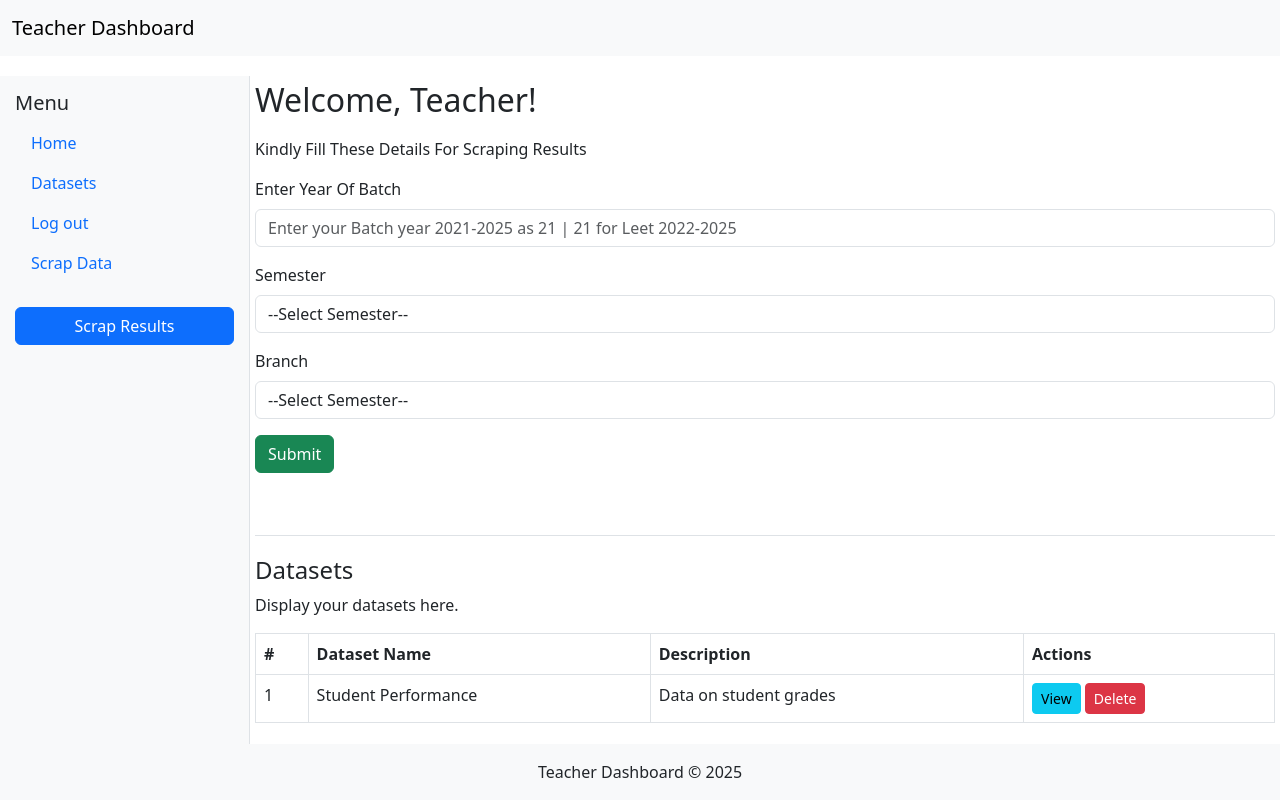
After one commit to priyans877/Project_Y, a Django app: page /data/ in a window 1280 px wide. The commit adds this page. Run offline with Django 5.2, Linux system fonts and the light colour scheme; a user stored in the database is signed in; parts of the project's set-up code (start-up, migrations or seed data) failed here and were passed over.

Commit message:
Updated Urls for all Apps

```diff
--- a/Main/settings.py
+++ b/Main/settings.py
@@ -43,6 +43,7 @@
     'data.apps.DataConfig',
     'home.apps.HomeConfig',
     'rest_framework',
+    'account',
 ]
 
 MIDDLEWARE = [
--- a/Main/urls.py
+++ b/Main/urls.py
@@ -23,9 +23,8 @@
 urlpatterns = [
     path('admin/', admin.site.urls),
     path('', include('home.urls')),
+    path("auth/", include('account.urls'), name="auth"),
     path("data/", include('data.urls'), name="data"),
-    # path('api/', include('api.urls'), name = 'data'),
-    path("auth/", include('account.urls'), name="auth"),
     path("scrap/", include('scrap.urls'), name="scrap"),
 ]
 
--- a/account/urls.py
+++ b/account/urls.py
@@ -1,12 +1,13 @@
 from django.contrib import admin
 from django.urls import path
-import views
 from django.conf import settings
+from . import views
 from django.conf.urls.static import static
 
 
 
 urlpatterns = [
+
     path('register/', views.register_page, name="register"),
     path('login/', views.login_page , name="login"),
     path('logout/', views.logout_page , name="logout"),
--- a/data/urls.py
+++ b/data/urls.py
@@ -6,7 +6,5 @@
 
 urlpatterns = [
     path('', views.get_data , name="get_data"),
-    path('register/', views.register_page, name="register"),
-    path('login/', views.login_page , name="login"),
-    path('logout/', views.logout_page , name="logout"),
+
 ]
--- a/data/views.py
+++ b/data/views.py
@@ -1,146 +1,19 @@
-from rest_framework.decorators import api_view
 from rest_framework.response import Response
 from scrap.models import result
 from .serializers import resultSerializer
-import xlsxwriter
 from django.shortcuts import render , redirect
 from .models import excle_model , excle_model2
 from django.contrib.auth.models import User
-from django.contrib.auth import login, authenticate , logout
 from django.contrib import messages
 from django.contrib.auth.decorators import login_required
-import xlsxwriter
-from io import BytesIO
-from django.core.files.base import ContentFile
-import json
 from django.http import FileResponse
 import os
 from django.conf import settings
+from .utils.extractor import *
 
 
 # Create your views here.
 
-def excle_convertor(data, customer):
-    # Create an in-memory bytes buffer
-    buffer = BytesIO()
-
-    workbook = xlsxwriter.Workbook(buffer, {'in_memory': True})
-    worksheet = workbook.add_worksheet('Results')
-
-    with open('temp.txt' , 'w') as da:
-        da.write(f"{data}")
-
-
-    # Define formats
-    header_format = workbook.add_format({
-        'bold': True,
-        'align': 'center',
-        'valign': 'vcenter',
-        'bg_color': '#D3D3D3',
-        'border': 1
-    })
-
-    major_header_format = workbook.add_format({
-        'bold': True,
-        'align': 'center',
-        'valign': 'vcenter',
-        'bg_color': '#A9A9A9',
-        'border': 1
-    })
-
-    cell_format = workbook.add_format({
-        'align': 'center',
-        'valign': 'vcenter',
-        'border': 1
-    })
-
-    # List of subjects
-    subject_code = list(data[0]["result_s"].keys())
-    subjects_name = data[0]['result_s'].values()
-    sub_name = list(subject_name.get("Subject Name") for subject_name in subjects_name)
-    sub_details = {i: {'code': subject_code[i], 'name': sub_name[i]} for i in range(len(subject_code))}
-    subjects = list(data[0]["result_s"].keys())
-
-    # Write static headers
-    worksheet.merge_range('A1:A3', 'Roll No.', header_format)
-    worksheet.merge_range('B1:B3', 'Student Name', header_format)
-
-    # Write subject headers
-    current_col = 2
-    for j in sub_details:
-        start_col = xlsxwriter.utility.xl_col_to_name(current_col)
-        end_col = xlsxwriter.utility.xl_col_to_name(current_col + 3)
-
-        worksheet.merge_range(f'{start_col}1:{end_col}1', sub_details[j]['code'], major_header_format)
-        worksheet.merge_range(f'{start_col}2:{end_col}2', sub_details[j]['name'], major_header_format)
-
-        sub_headers = ['Theory', 'Sessional', 'Practical', 'Total']
-        for i, sub_header in enumerate(sub_headers):
-            worksheet.write(2, current_col + i, sub_header, header_format)
-
-        current_col += 4
-
-    # Write student data
-    row = 3
-    for student in data:
-        # Write student info
-        worksheet.write(row, 0, student["roll_no"], cell_format)
-        worksheet.write(row, 1, student["s_name"], cell_format)
-        print(student["roll_no"])
-        print(student["s_name"])
-        print("-===---===================================")
-
-        #Write subject marks
-        col = 2
-        for subject in subjects:
-
-            if subject in student["result_s"]:
-                if type(student["result_s"]) == str:
-                    try:
-                        temp_data = json.loads(student["result_s"])
-                        temp_data = json.loads(temp_data)
-                        print("Try completed")
-                    except:
-                        temp_data = json.loads(student["result_s"])
-
-                    marks =  temp_data[subject]
-                    worksheet.write(row, col, marks["Theory"], cell_format)
-                    worksheet.write(row, col + 1, marks["Sessional"], cell_format)
-                    worksheet.write(row, col + 2, marks["Practical"], cell_format)
-                    worksheet.write(row, col + 3, marks["Total Marks"], cell_format)
-
-                else:
-                    marks =  student["result_s"][subject]
-                    worksheet.write(row, col, marks["Theory"], cell_format)
-                    worksheet.write(row, col + 1, marks["Sessional"], cell_format)
-                    worksheet.write(row, col + 2, marks["Practical"], cell_format)
-                    worksheet.write(row, col + 3, marks["Total Marks"], cell_format)
-
-            else:
-                # Fill with empty cells if subject data not available
-                worksheet.write(row, col, "", cell_format)
-                worksheet.write(row, col + 1, "", cell_format)
-                worksheet.write(row, col + 2, "", cell_format)
-                worksheet.write(row, col + 3, "", cell_format)
-            col += 4
-        row += 1
-
-    worksheet.set_column('A:A', 15)
-    worksheet.set_column('B:B', 30)
-    worksheet.set_column('C:Z', 12)
-    worksheet.set_row(0, 30)
-    worksheet.set_row(1, 30)
-    worksheet.set_row(2, 30)
-
-    workbook.close()
-
-    buffer.seek(0)
-
-    # Create a Django model instance and save the file
-    excel_file = excle_model(user=customer)
-    excel_file.file.save('result_sheet2.xlsx', ContentFile(buffer.read()))
-    buffer.close()
-    print("Excel file created and saved to database successfully!")
 
 
 @login_required(login_url='login')
@@ -152,10 +25,23 @@
 
 @login_required(login_url='login')
 def get_data(request):
-    course = result.objects.filter(category = "cse_aiml_21_06")
-    serializer = resultSerializer(course, many=True)
+    if request.method == "POST":
+        branch = request.POST['branch']
+        year = request.POST['year']
+        semester = request.POST['semester']
 
-    filtered_data = serializer.data
-    excle_convertor(filtered_data , request.user)
+        category = '_'.join([f'{branch}',f'{year}',f'{semester}'])
+        print(category)
 
-    return render(request , "")
+        course = result.objects.filter(user_id = request.user , category = category)
+
+        if course.exists():
+            print(course)
+            # serializer = resultSerializer(course, many=True)
+
+            # filtered_data = serializer.data
+            # excle_convertor(filtered_data , request.user)
+        else:
+            messages.error(request , "Data Not Exit, Kindly Scrap That Data")
+
+    return render(request , 'data/data_home.html')
--- a/home/urls.py
+++ b/home/urls.py
@@ -4,5 +4,5 @@
 
 
 urlpatterns = [
-    path('home/', views.home , name="home"),
+    path('', views.home , name="home"),
 ]
--- a/templates/account/login.html
+++ b/templates/account/login.html
@@ -151,7 +151,7 @@
       <button type="submit" class="btn btn-login">Login</button>
     </form>
     <div class="mystical-text">
-      Don't have an account? <a href="/data/register/">Sign Up</a>
+      Don't have an account? <a href="/auth/register/">Sign Up</a>
     </div>
 </div>
 
--- /dev/null
+++ b/templates/data/data_home.html
@@ -0,0 +1,59 @@
+{% extends "scrap/base.html" %}
+
+{% block data_home %}
+            {% for message in messages %}
+            <div class="alert alert-{{ message.tags}} alert-dismissible fade show " role="alert">
+            <strong>Hey Hey!</strong> {{ message }}.
+            <button type="button" class="close" data-dismiss="alert" aria-label="Close">
+                <span aria-hidden="true">&times;</span>
+            </button>
+            </div>
+            {% endfor %}
+            <p>Kindly Fill These Details For Scraping Results</p>
+            <form  method="POST">
+               {% csrf_token %}
+                <div class="mb-3">
+                    <label for="name" class="form-label">Enter Year Of Batch</label>
+                    <input type="text" class="form-control" id="name"  name = 'year' placeholder="Enter your Batch year 2021-2025 as 21 | 21 for Leet 2022-2025 " >
+                </div>
+                <div class="mb-3">
+                    <label for="semester" class="form-label">Semester</label>
+                    <select class="form-control" id="semester" name="semester" value = "">
+                        <option value="">--Select Semester--</option>
+                        <option value="01">First Semester</option>
+                        <option value="02">Second Semester</option>
+                        <option value="03">Third Semester</option>
+                        <option value="04">Fourth Semester</option>
+                        <option value="05">Fifth Semester</option>
+                        <option value="06">Sixth Semester</option>
+                        <option value="07">Seventh Semester</option>
+                        <option value="08">Eighth Semester</option>
+                    </select>
+                </div>
+                <div class="mb-3">
+                    <label for="branch_s" class="form-label">Branch</label>
+                    <select class="form-control" id="branch_s" name="branch">
+                        <option value="cse_aiml">--Select Semester--</option>
+                        <option value="cse_gen">CSE (GEN)</option>
+                        <option value="cse_aiml">CSE (AIML)</option>
+                        <option value="bca_ds">BCA (DS)</option>
+                        <option value="bca_gen">BCA (GEN)</option>
+                        <option value="mecha">Mechanicle</option>
+                        <option value="civil">Civil</option>
+                        <option value="mba">MBA</option>
+                        <option value="bba_gen">BBA (GEN)</option>
+                        <option value="bba_f">BBA (F)</option>
+                    </select>
+                </div>
+                <button type="submit" class="btn btn-success" onclick  = "window.location.href=''">Submit</button>
+            </form>
+            <script src="https://code.jquery.com/jquery-3.5.1.slim.min.js" integrity="sha384-DfXdz2htPH0lsSSs5nCTpuj/zy4C+OGpamoFVy38MVBnE+IbbVYUew+OrCXaRkfj" crossorigin="anonymous"></script>
+            <script src="https://cdn.jsdelivr.net/npm/bootstrap@4.5.3/dist/js/bootstrap.bundle.min.js" integrity="sha384-ho+j7jyWK8fNQe+A12Hb8AhRq26LrZ/JpcUGGOn+Y7RsweNrtN/tE3MoK7ZeZDyx" crossorigin="anonymous"></script>
+            <script>
+                document.addEventListener('DOMContentLoaded', () => {
+                $('.alert').alert()
+                })
+            </script>
+
+
+{% endblock  %}}
--- a/templates/scrap/base.html
+++ b/templates/scrap/base.html
@@ -62,10 +62,10 @@
                     <a class="nav-link" href="/data/">Datasets</a>
                 </li>
                 <li class="nav-item">
-                    <a class="nav-link" href="/data/logout">Log out</a>
+                    <a class="nav-link" href="/auth/logout/">Log out</a>
                 </li>
                 <li class="nav-item">
-                    <a class="nav-link" href="scrap/results">Scrape Data</a>
+                    <a class="nav-link" href="scrap/results">Scrap Data</a>
                 </li>
             </ul>
             <div class="mt-4">
@@ -83,6 +83,9 @@
                 {% endblock %}
 
                 {% block scraping %}
+                {% endblock %}
+
+                {% block data_home %}
                 {% endblock %}
             </div>
 
```
Also changed, not shown: account/decorators.py (+5 -4 lines), account/views.py (+5 -2 lines), data/utils/extractor.py (added, +129 -0 lines), db.sqlite3.
